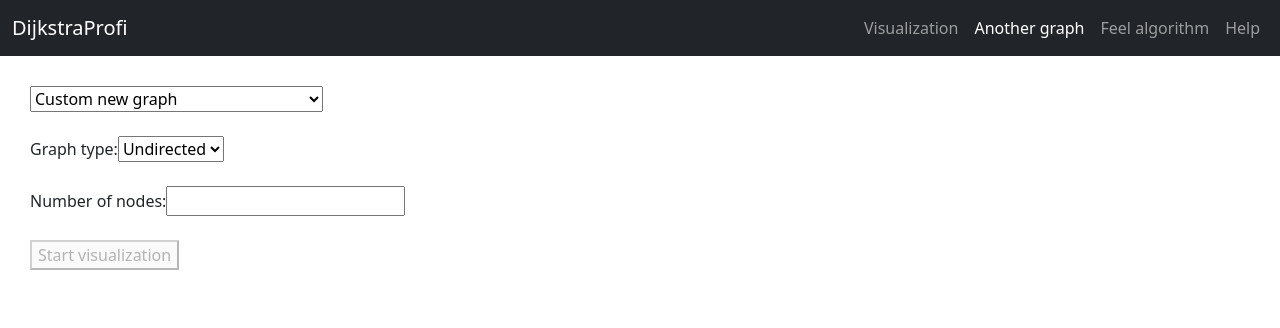
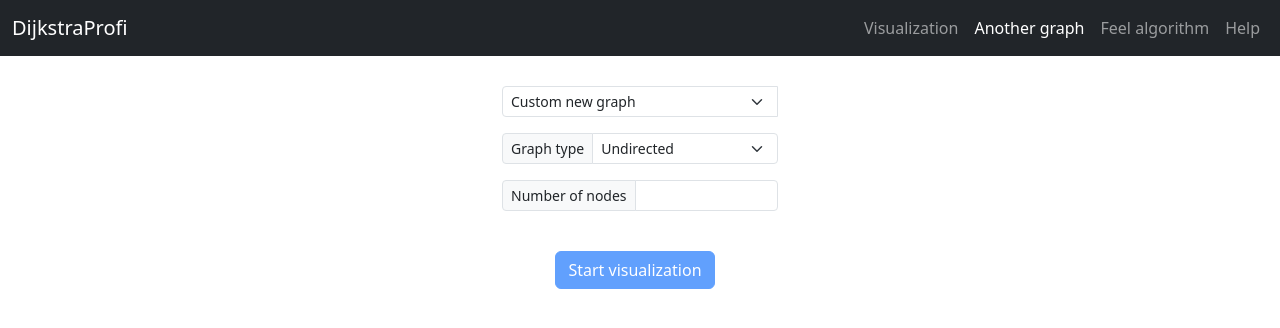
Before and after one commit to eleazar12th/DijkstraProfi2.0, a React (Create React App) app in the folder react-app/: page /#/create_graph in a window 1280 px wide. Shown: the top 328 px of the page. Built offline with nearby package versions, Linux system fonts and the light colour scheme.

Commit message:
very well!

```diff
--- a/react-app/src/components/GraphTypeSelect.js
+++ b/react-app/src/components/GraphTypeSelect.js
@@ -1,14 +1,13 @@
 export default function GraphTypeSelect(props) {
-    return (<div>
-        <label htmlFor="graph-type-select">Graph type: </label>
+    return (<div className="input-group input-group-sm mb-3 width-300">
+        <span className="input-group-text" id="graph-type-label">Graph type</span>
         <select name="graph-type-select" id="graph-type-select"
+                className="form-select form-select-sm"
                 onChange={props.handleOnChange} defaultValue={props.defaultType}>
 
             <option value="undirected">Undirected</option>
             <option value="directed">Directed</option>
 
         </select>
-        <br />
-        <br />
     </div>);
 }
--- a/react-app/src/components/ModeSelect.js
+++ b/react-app/src/components/ModeSelect.js
@@ -1,6 +1,7 @@
 export default function ModeSelect(props) {
-    return (<div>
-        <select name="graph-type-select" id="graph-type-select"
+    return (<div className="input-group input-group-sm mb-3 width-300">
+        <select className="form-select form-select-sm"
+                name="graph-type-select" id="graph-type-select"
                 onChange={props.handleOnChange}>
 
             <option value="new-graph">Custom new graph</option>
@@ -9,6 +10,5 @@ export default function ModeSelect(props) {
 
         </select>
         <br />
-        <br />
     </div>);
 }
--- a/react-app/src/components/NodesAmountInput.js
+++ b/react-app/src/components/NodesAmountInput.js
@@ -1,8 +1,7 @@
 export default function NodesAmountInput(props) {
-    return (<div>
-        <label htmlFor="nodes-amount-input">Number of nodes: </label>
-        <input type="number" id="nodes-amount-input"
-               min="1" onChange={props.handleOnChange}></input>
-        <br />
+    return (<div className="input-group input-group-sm mb-3 width-300">
+        <span className="input-group-text" id="nodes-amount-label">Number of nodes</span>
+        <input type="number" className="form-control"
+               aria-describedby="nodes-amount-input" min="1" onChange={props.handleOnChange} />
     </div>);
 }
--- a/react-app/src/components/ResetGraphPage.js
+++ b/react-app/src/components/ResetGraphPage.js
@@ -118,18 +118,28 @@ export default function ResetGraphPage() {
     return (<div>
         <Menu activeLinkName="another" />
 
-        <div className="page-content">
+        <div className="container page-content">
+            <div className="row justify-content-md-center">
                 <ModeSelect handleOnChange={handleModeChange}/>
+            </div>
 
             {mode === "new-graph" &&
                 <div>
+                    <div className="row justify-content-md-center">
                         <GraphTypeSelect handleOnChange={handleGraphTypeChange}
                                          defaultType={graphTypeInitValue}/>
+                    </div>
+
+                    <div className="row justify-content-md-center">
                         <NodesAmountInput handleOnChange={handleNodesAmountChange}/>
+                    </div>
 
+                    <div className="row justify-content-md-center">
                         {errorMessageTop ? <h4 style={{color: "red"}}>{errorMessageTop}</h4> : <br/>}
+                    </div>
 
                     {nodesAmount &&
+                        <div className="row justify-content-md-center">
                             <Table
                                 nodesAmount={nodesAmount}
                                 graphType={graphType}
@@ -137,6 +147,7 @@ export default function ResetGraphPage() {
                                 setMatrix={setMatrix}
                                 setErrorMessageBottom={setErrorMessageBottom}
                             />
+                        </div>
                     }
 
                     {errorMessageBottom && <h4 style={{color: "red"}}>{errorMessageBottom}</h4>}
@@ -145,10 +156,12 @@ export default function ResetGraphPage() {
 
             {mode === "use-directed" && <LevelSelect handleLevelChange={handleLevelChange} />}
 
-            <button type="button"
+            <div className="text-center">
+                <button type="button" className="btn btn-primary"
                         disabled={disableVisualization}
                         onClick={startVisualization}
                 >Start visualization</button>
             </div>
+        </div>
     </div>)
 }
--- a/react-app/src/components/StartInput.js
+++ b/react-app/src/components/StartInput.js
@@ -1,6 +1,6 @@
 export default function StartInput(props) {
     return (<div className="input-group input-group-sm mb-3 w-75">
-        <span className="input-group-text" id="start-input">Start node</span>
+        <span className="input-group-text" id="start-input-label">Start node</span>
         <input type="number" defaultValue="1" className="form-control"
                aria-describedby="start-input" min="1" onChange={props.handleStartChange} />
     </div>);
--- a/react-app/src/css/main.css
+++ b/react-app/src/css/main.css
@@ -1,5 +1,4 @@
 .page-content {
-    margin-left: 30px;
     margin-top: 30px;
 }
 
@@ -14,5 +13,13 @@ input {
 input[type=range] {
     margin-left: 10px;
     margin-right: 10px;
-    accent-color: #0d6efd;
+    accent-color: #212529;
 }
+
+.width-200 {
+    width: 200px;
+}
+
+.width-300 {
+    width: 300px;
+}
```
Lines whose indentation alone changed are shown as unchanged.
